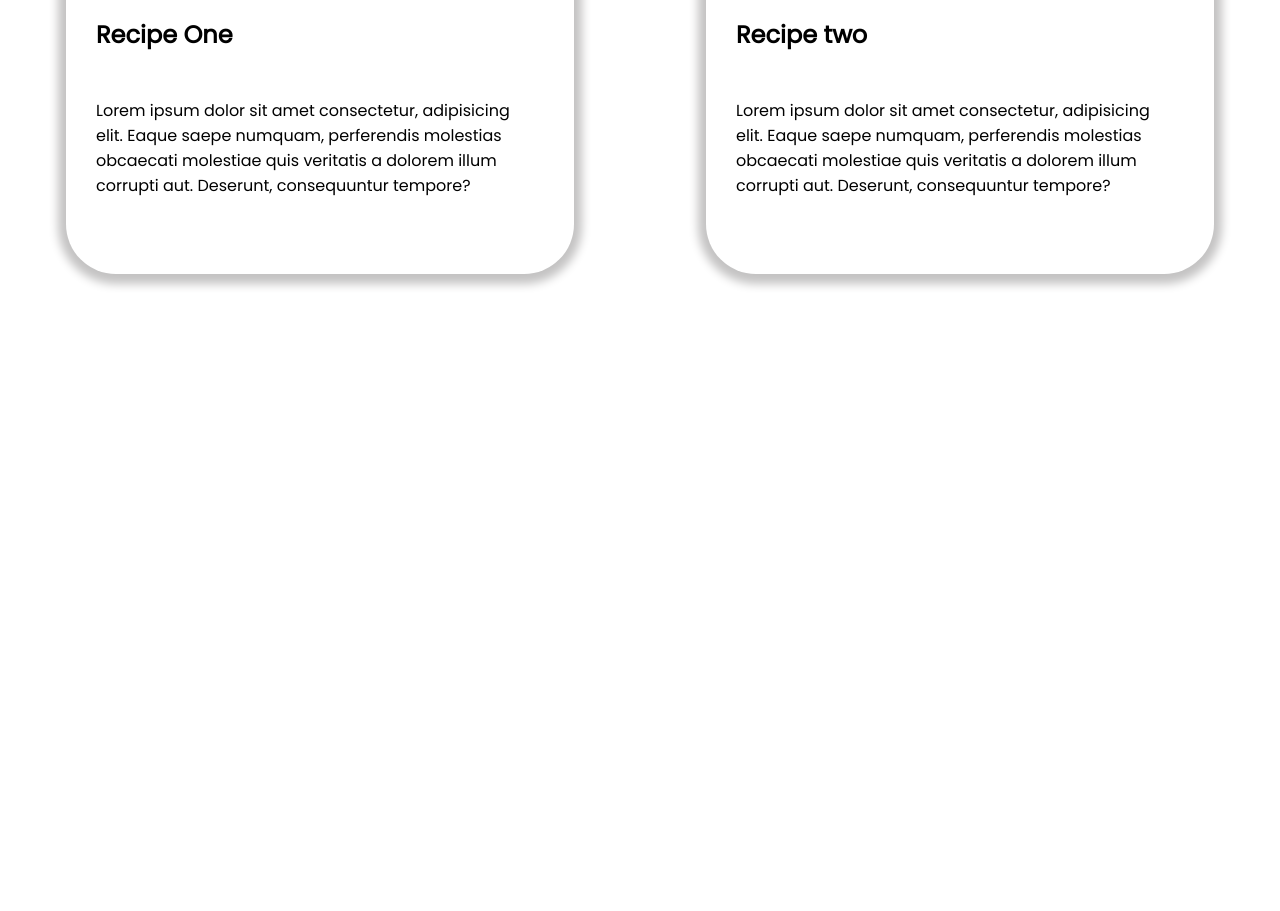
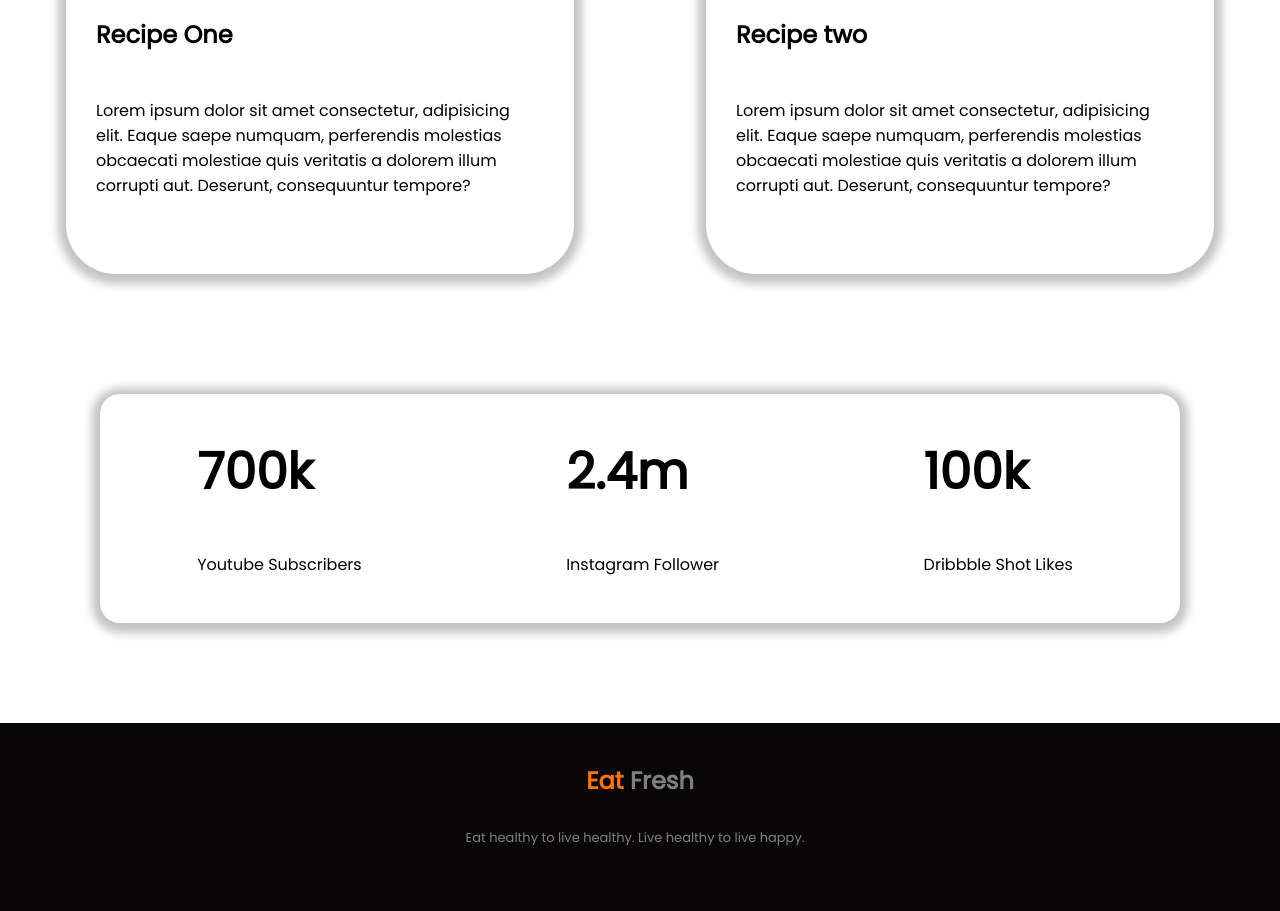
Before and after one commit to suprioahmed/eat-healthy, a plain HTML site: page index.html in a window 1280 px wide. Shown: the part 2022-2933 px from the top of the page. Before the commit the page ends 2316 px from the top, so only its background shows below. Drawn offline with Linux system fonts and the light colour scheme.

Commit message:
all done

```diff
--- a/index.html
+++ b/index.html
@@ -80,5 +80,23 @@
         </div>
       </div>
     </section>
+    <section class="data">
+<div class="subscriber">
+    <h1>700k</h1>
+    <p>Youtube Subscribers</p>
+</div>
+<div class="ig-follower">
+    <h1>2.4m</h1>
+    <p>Instagram Follower</p>
+</div>
+<div class="dribble-user">
+    <h1>100k</h1>
+    <p>Dribbble Shot Likes</p>
+</div>
+    </section>
+    <footer >
+        <h2><span class="orange">Eat</span> Fresh</h2>
+        <p>Eat healthy to live healthy. Live healthy to live happy.</p>
+    </footer>
   </body>
 </html>
--- a/style.css
+++ b/style.css
@@ -80,7 +80,6 @@ a {
 }
 .bottom{
     display: flex;
-
     justify-content: space-around;
 }
 .recipe-one, .recipe-two{
@@ -97,3 +96,27 @@ a {
     flex-direction: column;
     justify-content:space-around ;
 }
+.data{
+    display: flex;
+    justify-content: space-around;
+    margin: 100px;
+    box-shadow: 0px 2px 10px 8px #c4c3c3;
+    border-radius: 20px;
+  }
+
+
+.data div p{
+  padding-top: 0;
+}
+
+footer{
+    background-color:rgb(8, 6, 6);
+    text-align: center;
+    padding: 20px;
+    color: gray;
+}
+
+
+footer p{
+    font-size: small;
+}
```
